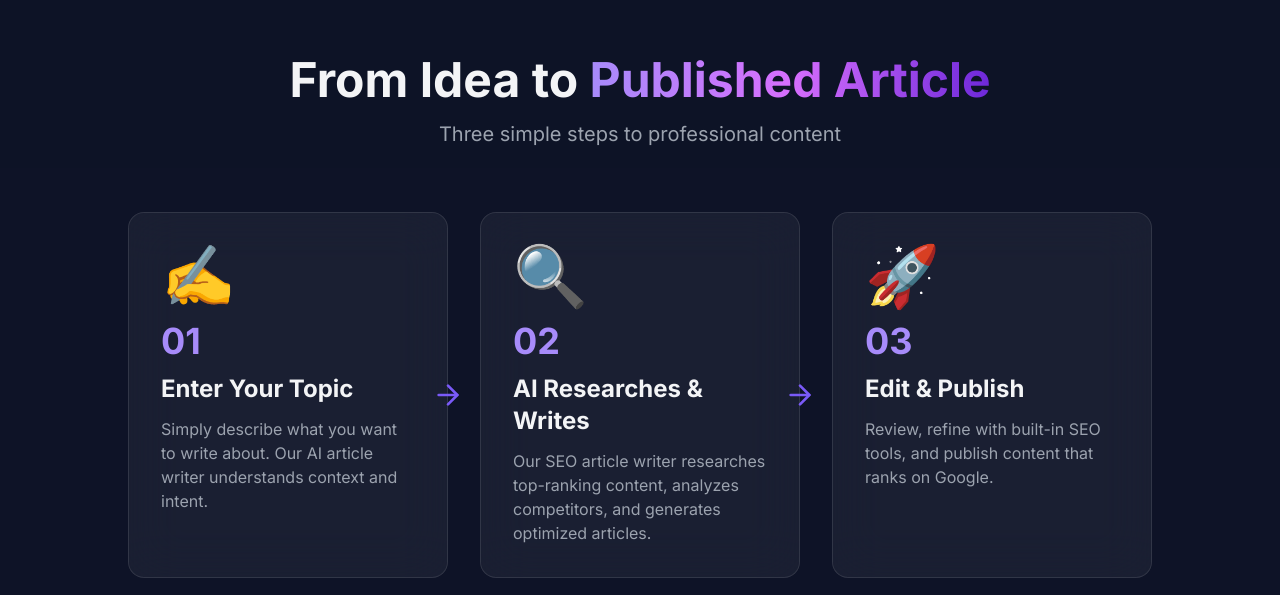
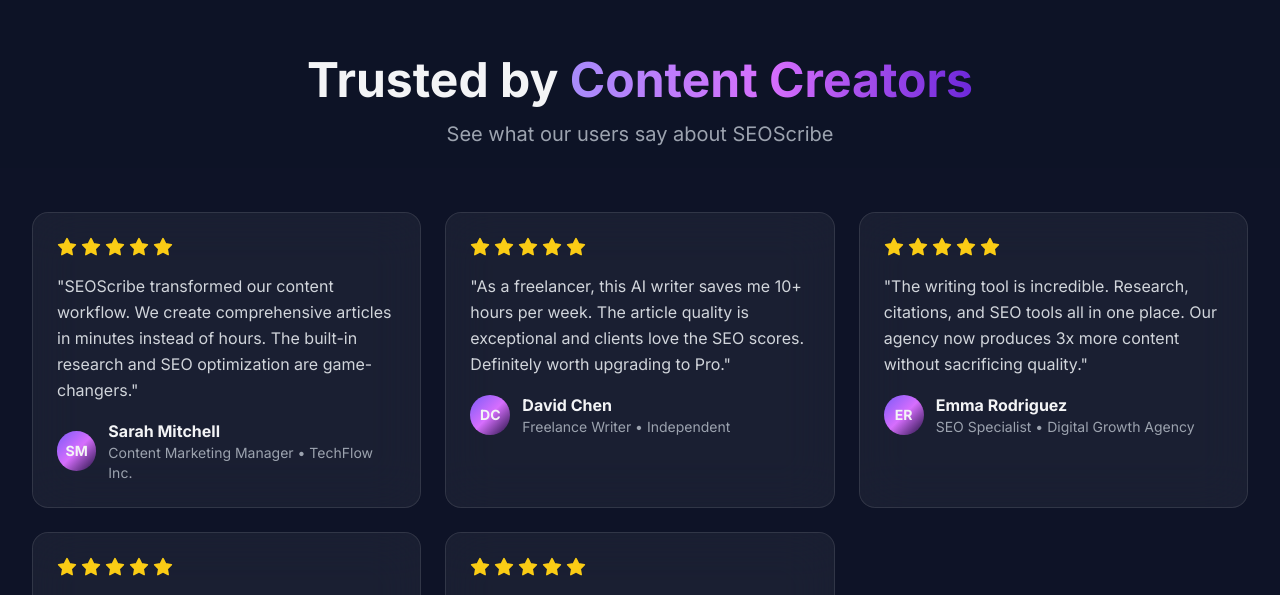
Before and after one commit to frankcouchman-bit/claud, a React (Vite) app: page / in a window 1280 px wide. Shown: the part 1865-2460 px from the top of the page. Built offline with nearby package versions, Linux system fonts and the light colour scheme.

Commit message:
Update Home.jsx

```diff
--- a/src/pages/Home.jsx
+++ b/src/pages/Home.jsx
@@ -2,79 +2,93 @@
 import { useNavigate } from 'react-router-dom'
 import { motion } from 'framer-motion'
 import { CheckCircle, Zap, Target, TrendingUp, ArrowRight, Sparkles } from 'lucide-react'
-
 import Navbar from '../components/layout/Navbar'
 import Footer from '../components/layout/Footer'
-import Hero from '../components/sections/Hero' // (kept in case you use it elsewhere)
 import Features from '../components/sections/Features'
 import Testimonials from '../components/sections/Testimonials'
 import Pricing from '../components/sections/Pricing'
 import CallToAction from '../components/sections/CallToAction'
-
+import ModalDemo from '../components/modals/ModalDemo'
+import ModalArticlePreview from '../components/modals/ModalArticlePreview'
+import ModalQuotaReached from '../components/modals/ModalQuotaReached'
 import { updatePageSEO, addStructuredData } from '../lib/seo'
 import { useAuth } from '../lib/auth'
-
-// NEW: replace old quota modal with dedicated demo + preview modals
-import ModalDemo from '../components/modals/ModalDemo'
-import ModalArticlePreview from '../components/modals/ModalArticlePreview'
 
 export default function Home() {
   const navigate = useNavigate()
   const { isAuthenticated } = useAuth()
-
-  // NEW: state for the new flow
   const [showDemoModal, setShowDemoModal] = useState(false)
   const [showPreviewModal, setShowPreviewModal] = useState(false)
+  const [showQuotaModal, setShowQuotaModal] = useState(false)
   const [generatedArticle, setGeneratedArticle] = useState(null)
+  const [demoUsed, setDemoUsed] = useState(false)
 
   useEffect(() => {
     updatePageSEO({
       title: 'SEOScribe - AI-Powered Article Writer & SEO Content Generator',
-      description:
-        "Generate SEO-optimized articles in minutes with SEOScribe's AI article writer. Create 3000+ word content with built-in research, citations, and SEO tools. Start free today.",
+      description: 'Generate SEO-optimized articles in minutes with SEOScribe\'s AI article writer. Create 3000+ word content with built-in research, citations, and SEO tools. Start free today.',
       canonical: 'https://seoscribe.pro/',
-      keywords: [
-        'article writer',
-        'SEO article writer',
-        'AI content generator',
-        'SEO writing tool',
-        'content creation',
-      ],
+      keywords: ['article writer', 'SEO article writer', 'AI content generator', 'SEO writing tool', 'content creation']
     })
 
-    addStructuredData({
-      '@context': 'https://schema.org',
-      '@type': 'WebPage',
-      name: 'SEOScribe - AI Article Writer',
-      description: 'Professional AI-powered article writer for SEO-optimized content',
-      url: 'https://seoscribe.pro/',
-      mainEntity: {
-        '@type': 'SoftwareApplication',
-        name: 'SEOScribe',
-        applicationCategory: 'BusinessApplication',
-        offers: {
-          '@type': 'Offer',
-          price: '0',
-          priceCurrency: 'USD',
-        },
-      },
-    })
+    // ✅ Check if demo was already used (localStorage + timestamp)
+    checkDemoStatus()
   }, [])
 
-  // NEW: Launch demo modal if logged out; go to dashboard if authed
+  function checkDemoStatus() {
+    const demoTimestamp = localStorage.getItem('seoscribe_demo_used')
+
+    if (demoTimestamp) {
+      const usedDate = new Date(parseInt(demoTimestamp))
+      const now = new Date()
+
+      // Check if it's been less than 30 days
+      const daysSinceDemo = (now - usedDate) / (1000 * 60 * 60 * 24)
+
+      if (daysSinceDemo < 30) {
+        console.log('⚠️ Demo already used', Math.floor(daysSinceDemo), 'days ago')
+        setDemoUsed(true)
+      } else {
+        // More than 30 days, allow new demo
+        console.log('✅ Demo expired, allowing new one')
+        localStorage.removeItem('seoscribe_demo_used')
+        setDemoUsed(false)
+      }
+    }
+  }
+
   function handleTryDemo() {
     if (isAuthenticated) {
       navigate('/dashboard')
-    } else {
-      setShowDemoModal(true)
+      return
     }
+
+    // ✅ Check if demo already used
+    if (demoUsed) {
+      setShowQuotaModal(true)
+      return
+    }
+
+    setShowDemoModal(true)
   }
 
-  // NEW: Receive generated article from ModalDemo and open preview
   function handleDemoSuccess(article) {
+    // ✅ Mark demo as used with timestamp
+    localStorage.setItem('seoscribe_demo_used', Date.now().toString())
+    setDemoUsed(true)
+
     setGeneratedArticle(article)
     setShowDemoModal(false)
     setShowPreviewModal(true)
+  }
+
+  function handleDemoError(error) {
+    // ✅ If backend says demo limit reached, mark as used locally too
+    if (error.message && error.message.includes('Demo limit')) {
+      localStorage.setItem('seoscribe_demo_used', Date.now().toString())
+      setDemoUsed(true)
+      setShowQuotaModal(true)
+    }
   }
 
   return (
@@ -96,36 +110,54 @@
             <motion.div
               initial={{ scale: 0 }}
               animate={{ scale: 1 }}
-              transition={{ delay: 0.2, type: 'spring', stiffness: 200 }}
+              transition={{ delay: 0.2, type: "spring", stiffness: 200 }}
               className="inline-flex items-center gap-2 px-4 py-2 rounded-full glass-card mb-8"
             >
               <Sparkles className="w-4 h-4 text-accent-400" />
-              <span className="text-sm font-medium">Generate 3000+ word articles in minutes</span>
+              <span className="text-sm font-medium text-gray-200">Generate 3000+ word articles in minutes</span>
             </motion.div>
 
             <h1 className="text-5xl md:text-7xl font-bold mb-6 leading-tight">
               Write <span className="text-gradient">SEO-Optimized</span>
-              <br />
-              Articles in Minutes
+              <br />Articles in Minutes
             </h1>
 
             <p className="text-xl md:text-2xl text-gray-300 mb-12 max-w-3xl mx-auto">
-              Professional AI article writer with built-in research, citations, and SEO tools. Create content
-              that ranks and converts.
+              Professional AI article writer with built-in research, citations, and SEO tools. Create content that ranks and converts.
             </p>
 
             <div className="flex flex-col sm:flex-row gap-4 justify-center items-center">
-              <button onClick={handleTryDemo} className="btn-primary text-lg group">
-                Try Free Demo
-                <ArrowRight className="ml-2 w-5 h-5 group-hover:translate-x-1 transition-transform" />
+              <button
+                onClick={handleTryDemo}
+                disabled={demoUsed && !isAuthenticated}
+                className="btn-primary text-lg group disabled:opacity-50 disabled:cursor-not-allowed"
+              >
+                {demoUsed && !isAuthenticated ? (
+                  <>
+                    Demo Used - Sign Up Free
+                    <ArrowRight className="ml-2 w-5 h-5" />
+                  </>
+                ) : (
+                  <>
+                    Try Free Demo
+                    <ArrowRight className="ml-2 w-5 h-5 group-hover:translate-x-1 transition-transform" />
+                  </>
+                )}
               </button>
-              <button onClick={() => navigate('/signup')} className="btn-ghost text-lg">
+              <button
+                onClick={() => navigate('/signup')}
+                className="btn-ghost text-lg"
+              >
                 View Pricing
               </button>
             </div>
 
             <p className="text-sm text-gray-400 mt-6">
-              No credit card required • 1 free demo • Upgrade anytime
+              {demoUsed && !isAuthenticated ? (
+                'Demo limit reached • Sign up for 1 free article per month'
+              ) : (
+                'No credit card required • 1 free demo • Upgrade anytime'
+              )}
             </p>
           </motion.div>
 
@@ -155,64 +187,6 @@
       {/* Features Section */}
       <Features />
 
-      {/* How It Works */}
-      <section className="section-padding bg-gray-900/50">
-        <div className="container-custom">
-          <div className="text-center mb-16">
-            <h2 className="text-4xl md:text-5xl font-bold mb-4">
-              From Idea to <span className="text-gradient">Published Article</span>
-            </h2>
-            <p className="text-xl text-gray-400">Three simple steps to professional content</p>
-          </div>
-
-          <div className="grid md:grid-cols-3 gap-8 max-w-5xl mx-auto">
-            {[
-              {
-                step: '01',
-                title: 'Enter Your Topic',
-                description:
-                  'Simply describe what you want to write about. Our AI article writer understands context and intent.',
-                icon: '✍️',
-              },
-              {
-                step: '02',
-                title: 'AI Researches & Writes',
-                description:
-                  'Our SEO article writer researches top-ranking content, analyzes competitors, and generates optimized articles.',
-                icon: '🔍',
-              },
-              {
-                step: '03',
-                title: 'Edit & Publish',
-                description: 'Review, refine with built-in SEO tools, and publish content that ranks on Google.',
-                icon: '🚀',
-              },
-            ].map((item, i) => (
-              <motion.div
-                key={i}
-                initial={{ opacity: 0, y: 20 }}
-                whileInView={{ opacity: 1, y: 0 }}
-                viewport={{ once: true }}
-                transition={{ delay: i * 0.2 }}
-                className="relative"
-              >
-                <div className="glass-card p-8 h-full">
-                  <div className="text-6xl mb-4">{item.icon}</div>
-                  <div className="text-4xl font-bold text-primary-400 mb-3">{item.step}</div>
-                  <h3 className="text-2xl font-bold mb-3">{item.title}</h3>
-                  <p className="text-gray-400">{item.description}</p>
-                </div>
-                {i < 2 && (
-                  <div className="hidden md:block absolute top-1/2 -right-4 transform -translate-y-1/2">
-                    <ArrowRight className="w-8 h-8 text-primary-500" />
-                  </div>
-                )}
-              </motion.div>
-            ))}
-          </div>
-        </div>
-      </section>
-
       {/* Testimonials */}
       <Testimonials />
 
@@ -229,7 +203,11 @@
         <ModalDemo
           onClose={() => setShowDemoModal(false)}
           onSuccess={handleDemoSuccess}
-          onSignupPrompt={() => navigate('/signup')}
+          onError={handleDemoError}
+          onSignupPrompt={() => {
+            setShowDemoModal(false)
+            navigate('/signup')
+          }}
         />
       )}
 
@@ -237,7 +215,21 @@
       {showPreviewModal && generatedArticle && (
         <ModalArticlePreview
           article={generatedArticle}
-          onClose={() => setShowPreviewModal(false)}
+          onClose={() => {
+            setShowPreviewModal(false)
+            // Show signup prompt after viewing
+            setTimeout(() => navigate('/signup'), 1000)
+          }}
+        />
+      )}
+
+      {/* Quota Reached Modal */}
+      {showQuotaModal && (
+        <ModalQuotaReached
+          title="Demo Limit Reached"
+          message="You've used your free demo. Sign up to generate 1 article per month free, or upgrade to Pro for 15 articles per day!"
+          onClose={() => setShowQuotaModal(false)}
+          onUpgrade={() => navigate('/signup')}
         />
       )}
     </div>
```
